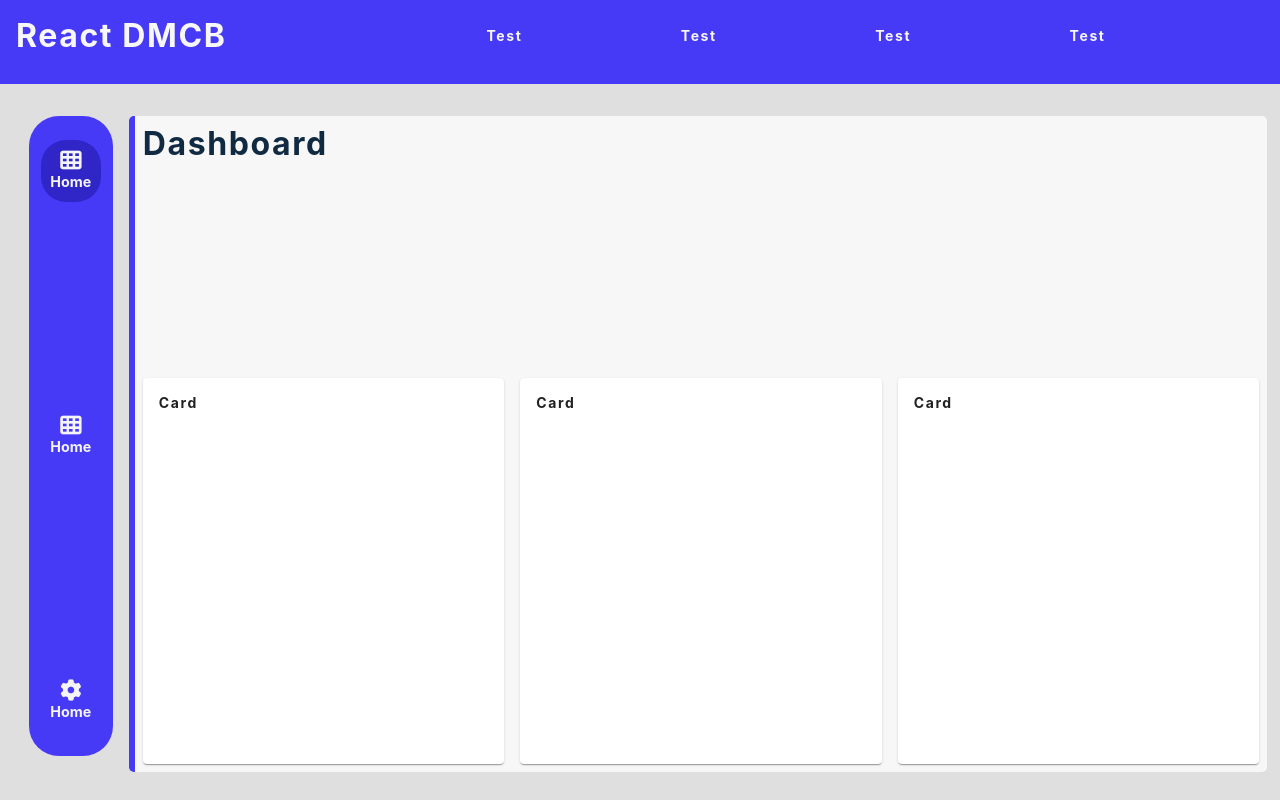
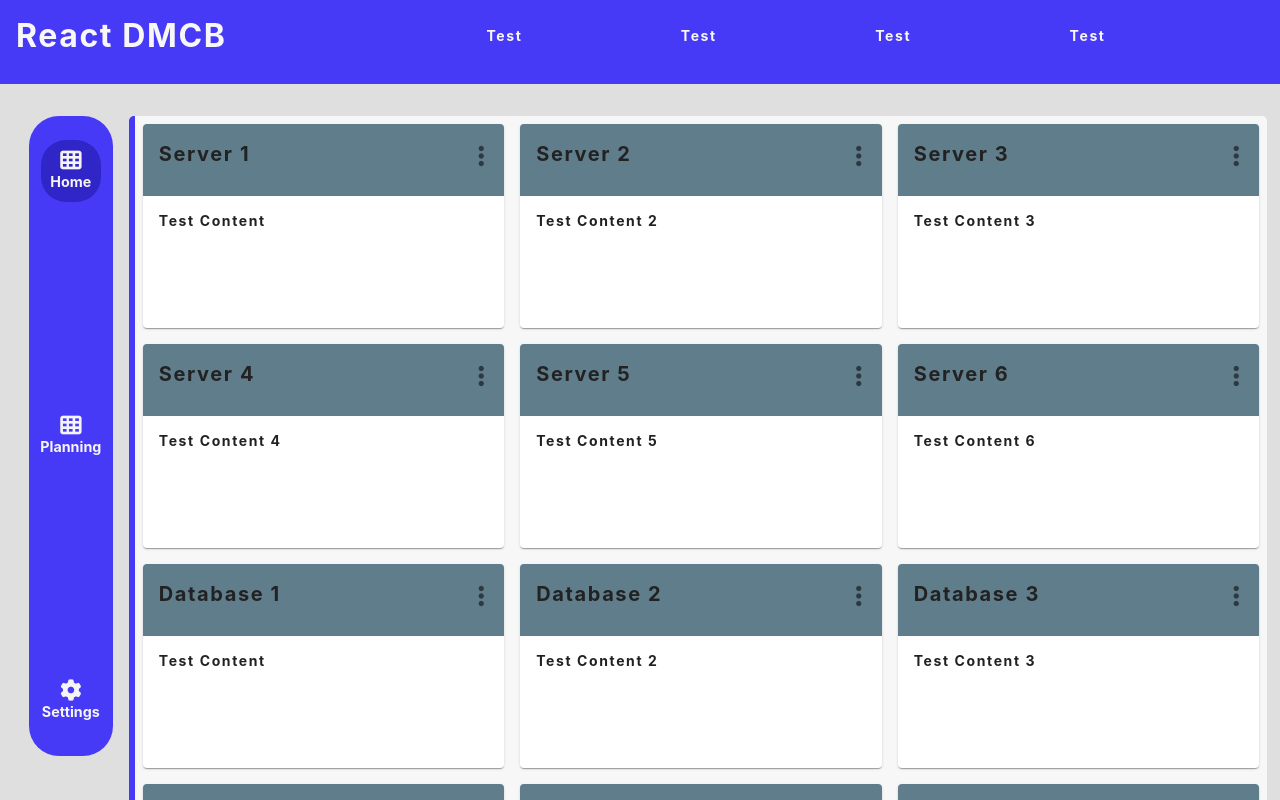
Before and after one commit to ZAnderson-281/cmdb, a React (Create React App) app: page / in a window 1280 px wide. Shown: the top 800 px of the page. Built offline with nearby package versions, Linux system fonts and the light colour scheme.

Commit message:
Added options for cards and styles

```diff
--- a/package.json
+++ b/package.json
@@ -10,6 +10,7 @@
     "@testing-library/user-event": "^12.6.0",
     "react": "^17.0.1",
     "react-beautiful-dnd": "^13.0.0",
+    "react-color": "^2.19.3",
     "react-dom": "^17.0.1",
     "react-scripts": "4.0.1",
     "uniqid": "^5.2.0",
--- a/src/components/Dashboard.js
+++ b/src/components/Dashboard.js
@@ -3,30 +3,38 @@ import React from "react";
 import AppsIcon from "@material-ui/icons/Apps";
 
 import GeneralCard from "./GeneralCard";
+import { Modal } from "@material-ui/core";
 function Dashboard() {
   return (
     <div className="container">
-      <div className="dashboard-sidebar">
+      <div className="dashboard-sidebar dashboard-sidebar-sticky">
         <div className="sidebar-link active-sidebar">
           <i className="fas fa-th"></i>
           <h6>Home</h6>
         </div>
         <div className="sidebar-link">
           <i className="fas fa-th"></i>
-          <h6>Home</h6>
+          <h6>Planning</h6>
         </div>
         <div className="sidebar-link">
           <i className="fas fa-cog"></i>
-          <h6>Home</h6>
+          <h6>Settings</h6>
         </div>
       </div>
       <section className="dashboard-body">
-        <div className="dashboard-title">
-          <h2>Dashboard</h2>
-        </div>
-        <GeneralCard />
-        <GeneralCard />
-        <GeneralCard />
+        <GeneralCard cardTitle={"Server 1"} content={"Test Content"} />
+        <GeneralCard cardTitle={"Server 2"} content={"Test Content 2"} />
+        <GeneralCard cardTitle={"Server 3"} content={"Test Content 3"} />
+        <GeneralCard cardTitle={"Server 4"} content={"Test Content 4"} />
+        <GeneralCard cardTitle={"Server 5"} content={"Test Content 5"} />
+        <GeneralCard cardTitle={"Server 6"} content={"Test Content 6"} />
+        {/* Test */}
+        <GeneralCard cardTitle={"Database 1"} content={"Test Content"} />
+        <GeneralCard cardTitle={"Database 2"} content={"Test Content 2"} />
+        <GeneralCard cardTitle={"Database 3"} content={"Test Content 3"} />
+        <GeneralCard cardTitle={"Database 4"} content={"Test Content 4"} />
+        <GeneralCard cardTitle={"Database 5"} content={"Test Content 5"} />
+        <GeneralCard cardTitle={"Database 6"} content={"Test Content 6"} />
       </section>
     </div>
   );
--- a/src/components/GeneralCard.js
+++ b/src/components/GeneralCard.js
@@ -1,12 +1,65 @@
-import React from "react";
-import { Card, CardContent } from "@material-ui/core";
+import React, { useState } from "react";
+import {
+  Card,
+  CardContent,
+  CardHeader,
+  IconButton,
+  Collapse,
+  Button,
+} from "@material-ui/core";
+import { CirclePicker } from "react-color";
 
-function GeneralCard() {
+function GeneralCard({ cardTitle, content }) {
+  const [modalIsShowing, setModalIsShowing] = useState(false);
+  const [color, setColor] = useState("#607d8b");
+  const [textColor, setTextColor] = useState("#222");
+
+  const toggleModal = (e) => {
+    setModalIsShowing(!modalIsShowing);
+  };
+  const handleChangeColor = (color) => {
+    setColor(color.hex);
+  };
+  const handleTextChangeColor = (color) => {
+    setTextColor(color.hex);
+  };
+  const resetColors = () => {
+    setColor("#607d8b");
+    setTextColor("#222");
+  };
+
   return (
     <>
       <Card className="card">
+        <Collapse in={modalIsShowing}>
+          <CardContent className="card-settings">
+            <h4>Background Color:</h4>
+            <div className="picker">
+              <CirclePicker onChangeComplete={handleChangeColor} />
+            </div>
+            <h4>Text Color:</h4>
+            <div className="picker">
+              <CirclePicker onChangeComplete={handleTextChangeColor} />
+            </div>
+            <Button onClick={resetColors}>Reset</Button>
+          </CardContent>
+        </Collapse>
+
+        <CardHeader
+          className="card-header"
+          style={{ backgroundColor: color, color: textColor }}
+          avatar={<h3>{cardTitle}</h3>}
+          action={
+            <>
+              <IconButton aria-label="settings" onClick={toggleModal}>
+                <i className="fas fa-ellipsis-v"></i>
+              </IconButton>
+            </>
+          }
+        />
+
         <CardContent>
-          <h4>Card</h4>
+          <h4>{content}</h4>
         </CardContent>
       </Card>
     </>
--- a/src/context.js
+++ b/src/context.js
@@ -1,5 +1,5 @@
-import React, { useState, useContext } from "react";
-import { TaskData } from "./data";
+import React, { useContext } from "react";
+// import { TaskData } from "./data";
 const AppContext = React.createContext();
 
 export const AppProvider = ({ children }) => {
--- a/src/index.css
+++ b/src/index.css
@@ -155,10 +155,19 @@ nav {
   grid-column: 1/4;
 }
 
+.dashboard-sidebar-sticky {
+  position: -webkit-sticky;
+  position: sticky;
+  top: 1.8rem;
+}
+
 .card {
   min-height: 200px;
   background-color: rgb(185, 185, 185);
 }
+/* .card-header {
+  background-color: rgb(231, 231, 231);
+} */
 
 .sidebar-link {
   display: flex;
@@ -174,3 +183,41 @@ nav {
   background-color: rgb(48, 37, 199);
   border-radius: 25px;
 }
+
+.gen-modal {
+  /* position: absolute; */
+  width: 100px;
+  height: 200px;
+  background-color: rgb(231, 231, 231);
+  z-index: 1;
+}
+
+.card-settings-link {
+  display: flex;
+  justify-content: center;
+  align-items: center;
+  flex-direction: column;
+  margin: 1rem;
+  padding: 0.6rem;
+  color: rgb(245, 245, 245);
+  font-size: 16pt;
+}
+.card-settings {
+  max-height: 200px;
+  overflow-y: scroll;
+  display: flex;
+  align-items: left;
+  flex-direction: column;
+  justify-content: space-between;
+  color: rgb(255, 255, 255);
+  background-color: rgb(71, 58, 247);
+}
+.picker {
+  display: flex;
+  align-items: center;
+  flex-direction: column;
+  padding: 1rem;
+  margin-bottom: 0.6rem;
+  background-color: rgb(255, 255, 255);
+  border-radius: 20px;
+}
```
Also changed, not shown: 2 other files (tests, documents, lock files or other folders).
